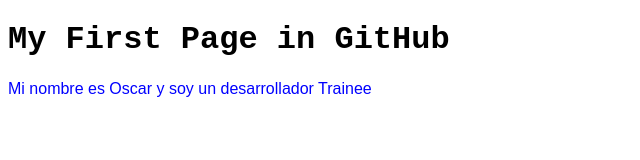
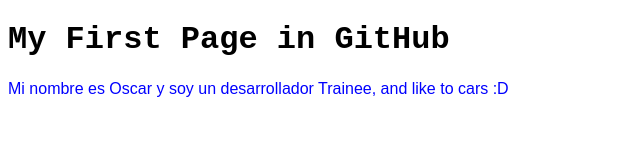
Before and after one commit to oscarburbano278/oscarburbano278, a plain HTML site: page index.html in a window 1280 px wide. Shown: the whole page, without its empty margins (0-640 px from the left). Drawn offline with Linux system fonts and the light colour scheme.

Commit message:
feature/TSK-2 fixup comment from cristian about more info

```diff
--- a/index.html
+++ b/index.html
@@ -10,6 +10,6 @@
 </head>
 <body>
     <h1>My First Page in GitHub</h1>
-    <p>Mi nombre es Oscar y soy un desarrollador Trainee</p>
+    <p>Mi nombre es Oscar y soy un desarrollador Trainee, and like to cars :D</p>
 </body>
 </html>
```
